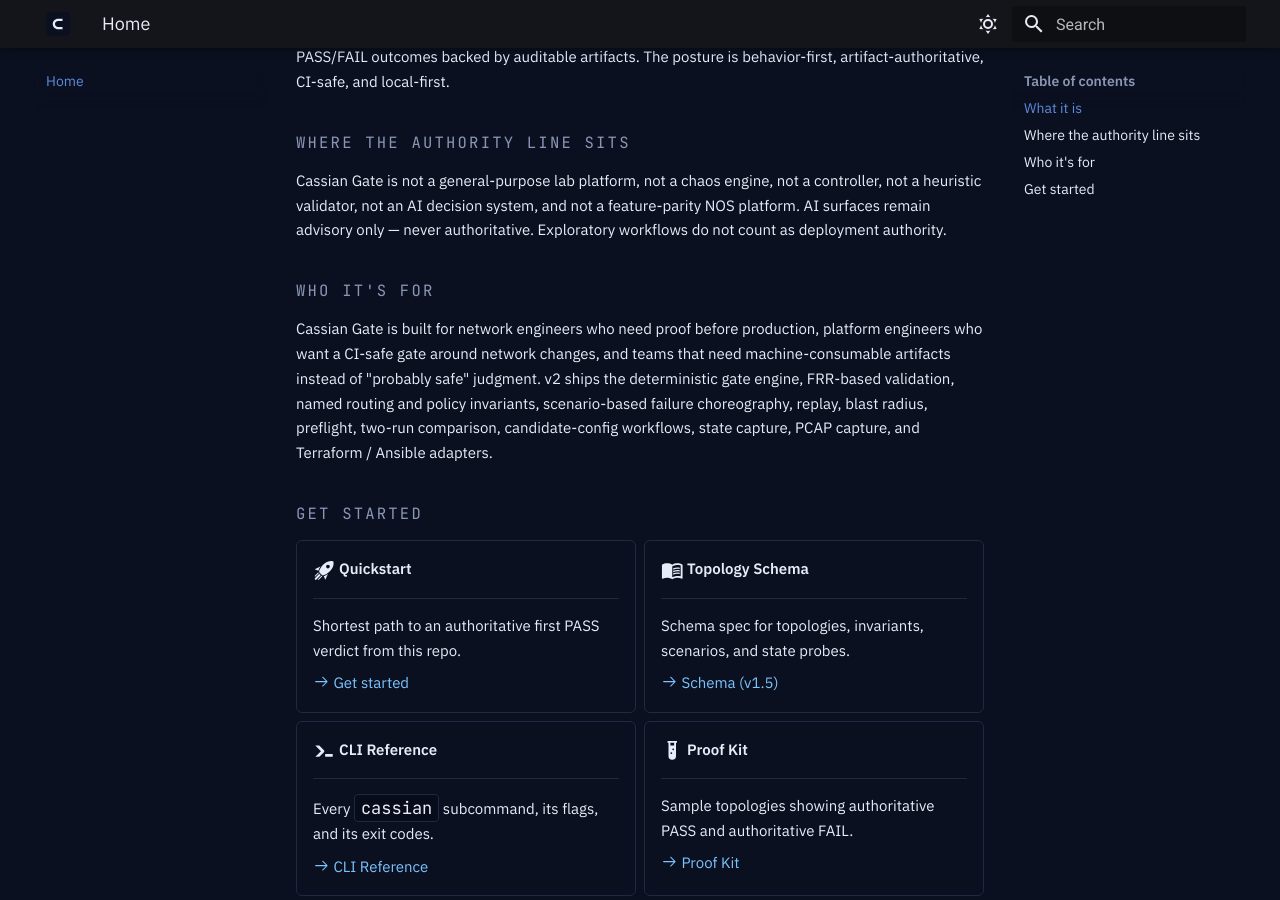
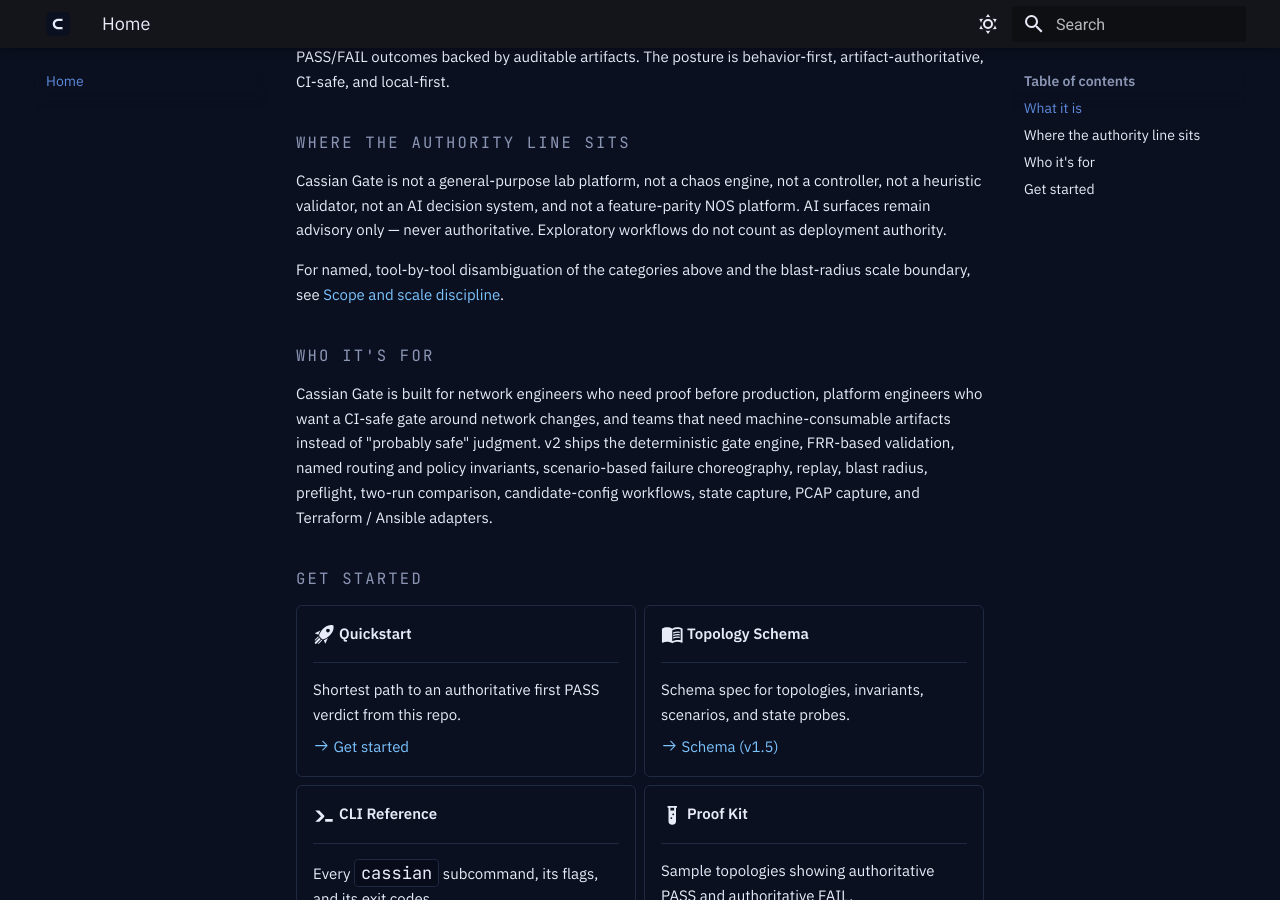
Before and after one commit to cassian-gate/cassian-gate, an MkDocs documentation site: the page built from docs/index.md, in a window 1280 px wide and 900 px high, scrolled down 436 px. Built offline with MkDocs 1.6.1 and Material for MkDocs 9.7.7, drawn with Linux system fonts in a browser that asks for light colours; the version menu is left out.

Commit message:
docs: cross-link scope-and-scale page from index (4.6 WI-3)
Additive cross-link paragraph under 'Where the authority line sits' to docs/scope-discipline.md. Existing negations paragraph byte-identical (distinct paragraph). No duplication (AUTH-1, LD-1). Engine + 12 src modules byte-identical to v479 (REQ-SCOPE-PRES-1).

```diff
--- a/docs/index.md
+++ b/docs/index.md
@@ -14,6 +14,8 @@ Cassian Gate is an execution-backed validation gate for network changes. Enginee
 ## Where the authority line sits
 
 Cassian Gate is not a general-purpose lab platform, not a chaos engine, not a controller, not a heuristic validator, not an AI decision system, and not a feature-parity NOS platform. AI surfaces remain advisory only — never authoritative. Exploratory workflows do not count as deployment authority.
+
+For named, tool-by-tool disambiguation of the categories above and the blast-radius scale boundary, see [Scope and scale discipline](scope-discipline.md).
 
 ## Who it's for
 
```
